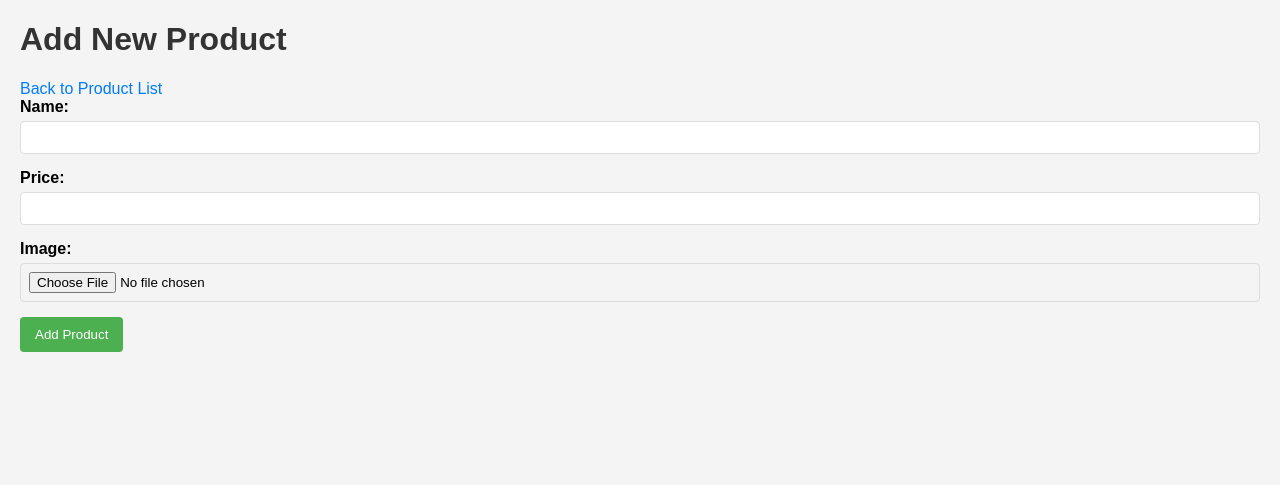
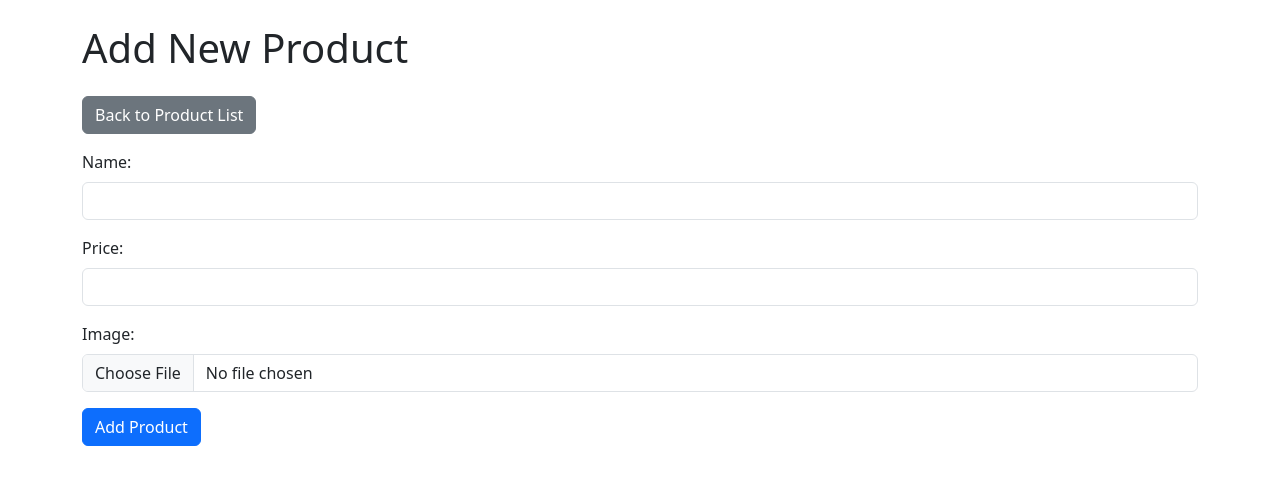
Before and after one commit to tronghieu1201/KT_ccptpm, a Flask app: page /products/add in a window 1280 px wide. Shown: the top 485 px of the page. Run offline with Flask 3, Linux system fonts and the light colour scheme.

Commit message:
feat: Enhance UI with Bootstrap and refine templates

```diff
--- a/static/style.css
+++ b/static/style.css
@@ -1,79 +1,8 @@
-body {
-    font-family: Arial, sans-serif;
-    margin: 20px;
-    background-color: #f4f4f4;
+/* Custom styles or overrides can go here */
+
+/* Example: Adjusting alert messages */
+.flashes .alert {
+    margin-top: 15px;
 }
 
-h1 {
-    color: #333;
-}
-
-table {
-    width: 100%;
-    border-collapse: collapse;
-    margin-top: 20px;
-}
-
-table, th, td {
-    border: 1px solid #ddd;
-    padding: 8px;
-    text-align: left;
-}
-
-th {
-    background-color: #4CAF50;
-    color: white;
-}
-
-tr:nth-child(even) {
-    background-color: #f2f2f2;
-}
-
-img {
-    max-width: 100px;
-    height: auto;
-    display: block;
-    margin: auto;
-}
-
-a {
-    color: #007bff;
-    text-decoration: none;
-}
-
-a:hover {
-    text-decoration: underline;
-}
-
-.form-group {
-    margin-bottom: 15px;
-}
-
-.form-group label {
-    display: block;
-    margin-bottom: 5px;
-    font-weight: bold;
-}
-
-.form-group input[type="text"],
-.form-group input[type="number"],
-.form-group input[type="file"] {
-    width: 100%;
-    padding: 8px;
-    border: 1px solid #ddd;
-    border-radius: 4px;
-    box-sizing: border-box;
-}
-
-.form-group button {
-    background-color: #4CAF50;
-    color: white;
-    padding: 10px 15px;
-    border: none;
-    border-radius: 4px;
-    cursor: pointer;
-}
-
-.form-group button:hover {
-    background-color: #45a049;
-}
+/* You can add more custom styles as needed */
--- a/templates/add_product.html
+++ b/templates/add_product.html
@@ -4,27 +4,31 @@
     <meta charset="UTF-8">
     <meta name="viewport" content="width=device-width, initial-scale=1.0">
     <title>Add Product</title>
+    <!-- Bootstrap CSS -->
+    <link href="https://cdn.jsdelivr.net/npm/bootstrap@5.3.0/dist/css/bootstrap.min.css" rel="stylesheet">
     <link rel="stylesheet" href="{{ url_for('static', filename='style.css') }}">
 </head>
 <body>
-    <h1>Add New Product</h1>
-    <a href="/products">Back to Product List</a>
-    <form action="/products/add" method="post" enctype="multipart/form-data">
-        <div class="form-group">
-            <label for="name">Name:</label>
-            <input type="text" id="name" name="name" required>
-        </div>
-        <div class="form-group">
-            <label for="price">Price:</label>
-            <input type="number" id="price" name="price" step="0.01" required>
-        </div>
-        <div class="form-group">
-            <label for="image">Image:</label>
-            <input type="file" id="image" name="image" accept="image/*">
-        </div>
-        <div class="form-group">
-            <button type="submit">Add Product</button>
-        </div>
-    </form>
+    <div class="container mt-4">
+        <h1 class="mb-4">Add New Product</h1>
+        <a href="/products" class="btn btn-secondary mb-3">Back to Product List</a>
+        <form action="/products/add" method="post" enctype="multipart/form-data">
+            <div class="mb-3">
+                <label for="name" class="form-label">Name:</label>
+                <input type="text" class="form-control" id="name" name="name" required>
+            </div>
+            <div class="mb-3">
+                <label for="price" class="form-label">Price:</label>
+                <input type="number" class="form-control" id="price" name="price" step="0.01" required>
+            </div>
+            <div class="mb-3">
+                <label for="image" class="form-label">Image:</label>
+                <input type="file" class="form-control" id="image" name="image" accept="image/*">
+            </div>
+            <button type="submit" class="btn btn-primary">Add Product</button>
+        </form>
+    </div>
+    <!-- Bootstrap Bundle with Popper -->
+    <script src="https://cdn.jsdelivr.net/npm/bootstrap@5.3.0/dist/js/bootstrap.bundle.min.js"></script>
 </body>
 </html>
```
Also changed, not shown: templates/edit_product.html (+21 -17 lines), templates/products.html (+25 -9 lines).
